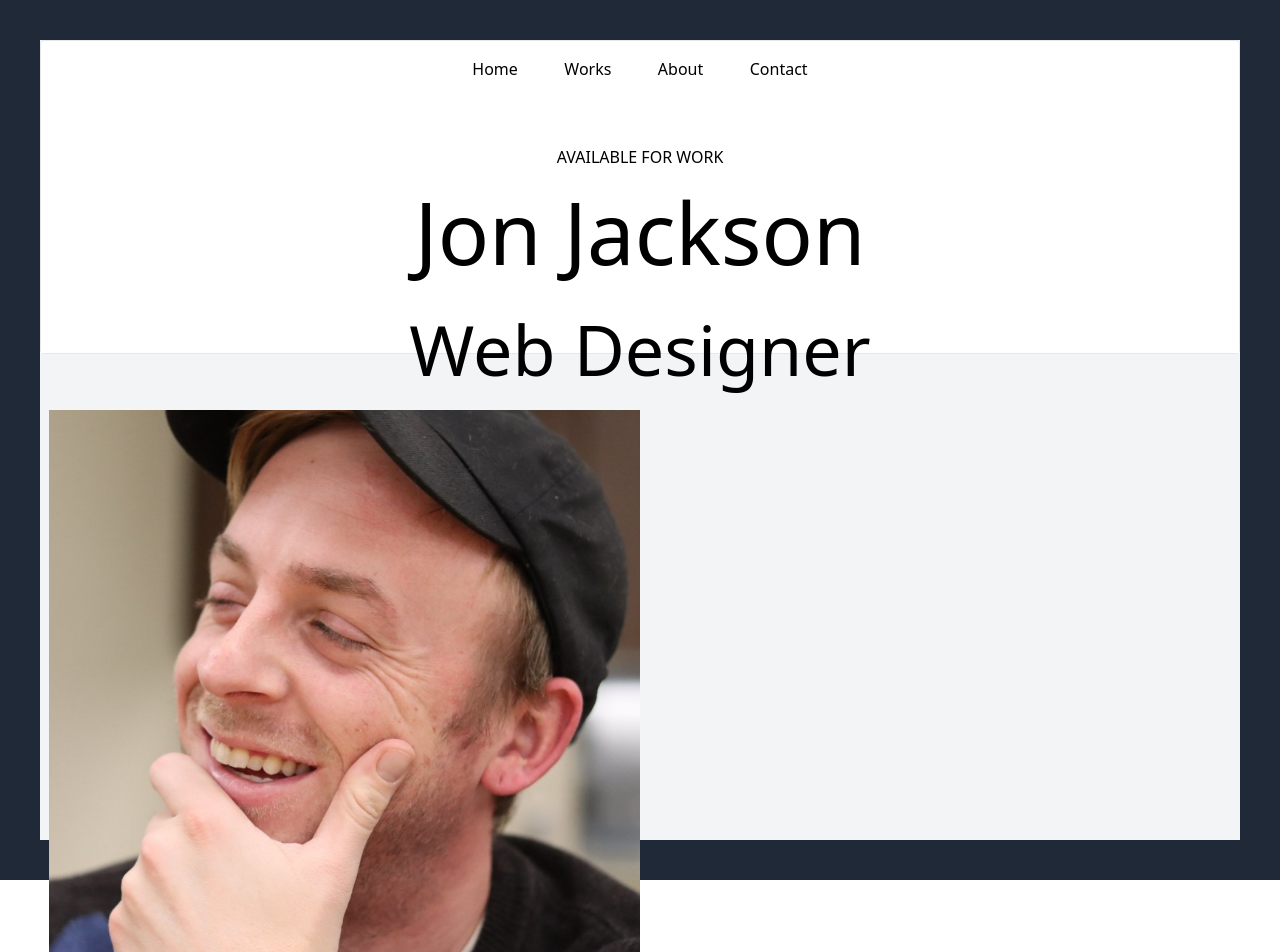
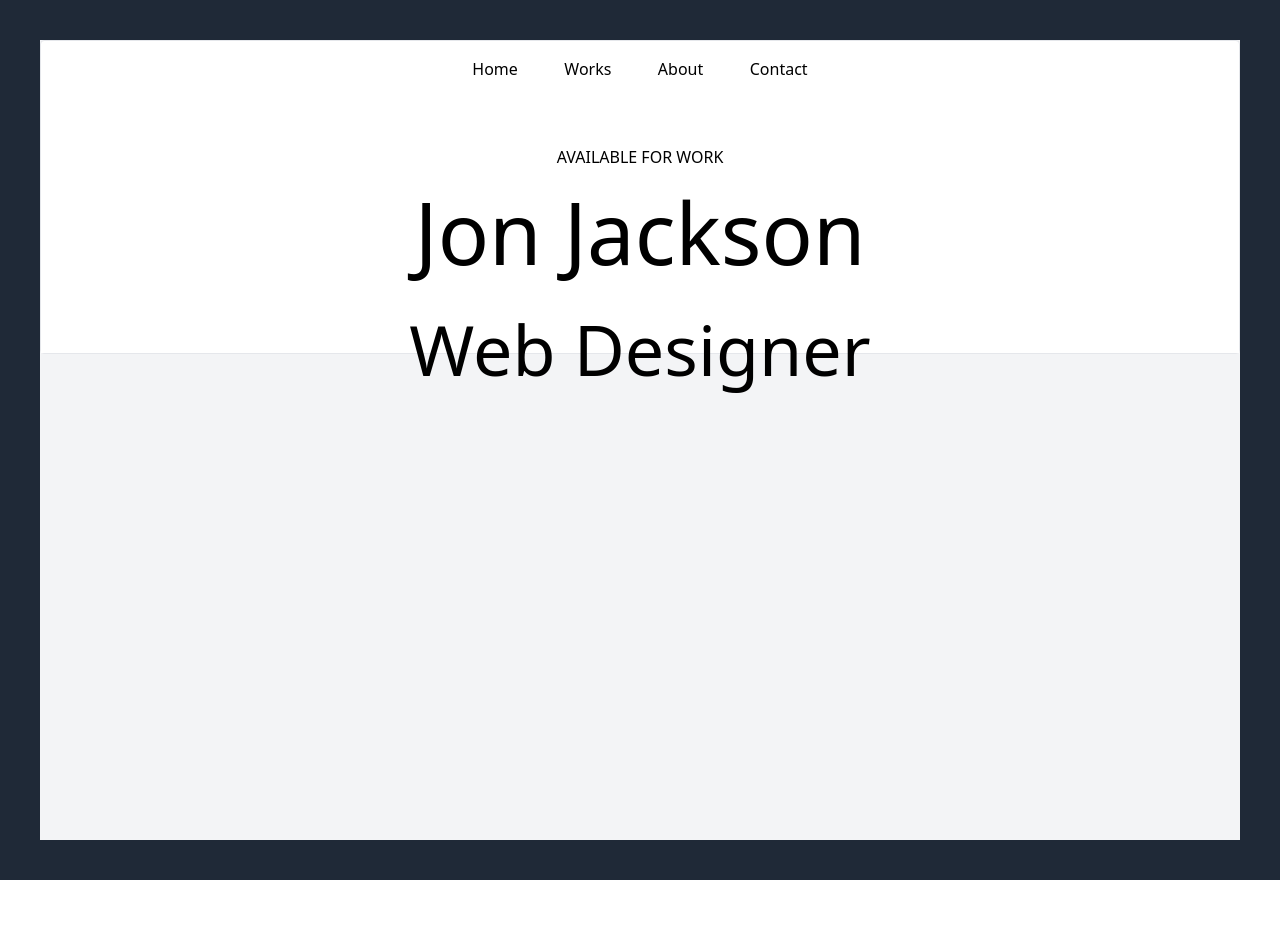
Before and after one commit to jonteal/2023-portfolio, a Next.js app: page / in a window 1280 px wide. Shown: the top 952 px of the page. After the commit the page ends 880 px from the top, so only its background shows below. Built offline with nearby package versions, Linux system fonts and the light colour scheme.

Commit message:
removed some unnecessary code

```diff
--- a/app/components/ProjectCard.tsx
+++ b/app/components/ProjectCard.tsx
@@ -9,10 +9,6 @@ const ProjectCard = ({ project }: ProjectProps) => {
   return (
     <div className="z-0 relative w-full m-3 rounded-md overflow-hidden border cursor-pointer flex-col">
       <Link href={`/project/${project.slug}`}>
-        {/* <div className="p-1 flex justify-center bg-gray-800">
-          <h3 className="text-2xl mb-2 text-gray-50">{project.name}</h3>
-        </div> */}
-
         <div className="rounded-md absolute bg-gray-800 h-2/5 w-1/5 z-10 my-36 ml-10 flex justify-center">
           <p className="border font-light pl-2 pr-2 text-white text-2xl tex">
             {project.description}
--- a/app/layout.tsx
+++ b/app/layout.tsx
@@ -8,10 +8,6 @@ export default function RootLayout({
 }) {
   return (
     <html lang="en">
-      {/*
-        <head /> will contain the components returned by the nearest parent
-        head.tsx. Find out more at https://beta.nextjs.org/docs/api-reference/file-conventions/head
-      */}
       <head />
       <body>
         <main className="bg-gray-800 p-10 flex justify-center">
--- a/app/page.tsx
+++ b/app/page.tsx
@@ -37,7 +37,7 @@ const Home = async () => {
           <h1 className="text-8xl font-light text-black">Jon Jackson</h1>
           <h2 className="text-black font-light text-7xl mb-2">Web Designer</h2>
         </div>
-        <img className="w-6/12" src='/images/me.jpeg' alt="" />
+        {/* <img className="w-6/12" src='/images/me.jpeg' alt="" /> */}
       </div>
     </main>
   );
--- a/app/works/page.tsx
+++ b/app/works/page.tsx
@@ -46,11 +46,9 @@ const WorksPage = () => {
   return (
     <main>
       <div className="py-2 px-10 mt-10 flex flex-wrap justify-center">
-        {/* <ul className="flex-col"> */}
           {projects.map((project) => (
             <ProjectCard key={project.id} project={project} />
           ))}
-        {/* </ul> */}
       </div>
     </main>
   );
```
